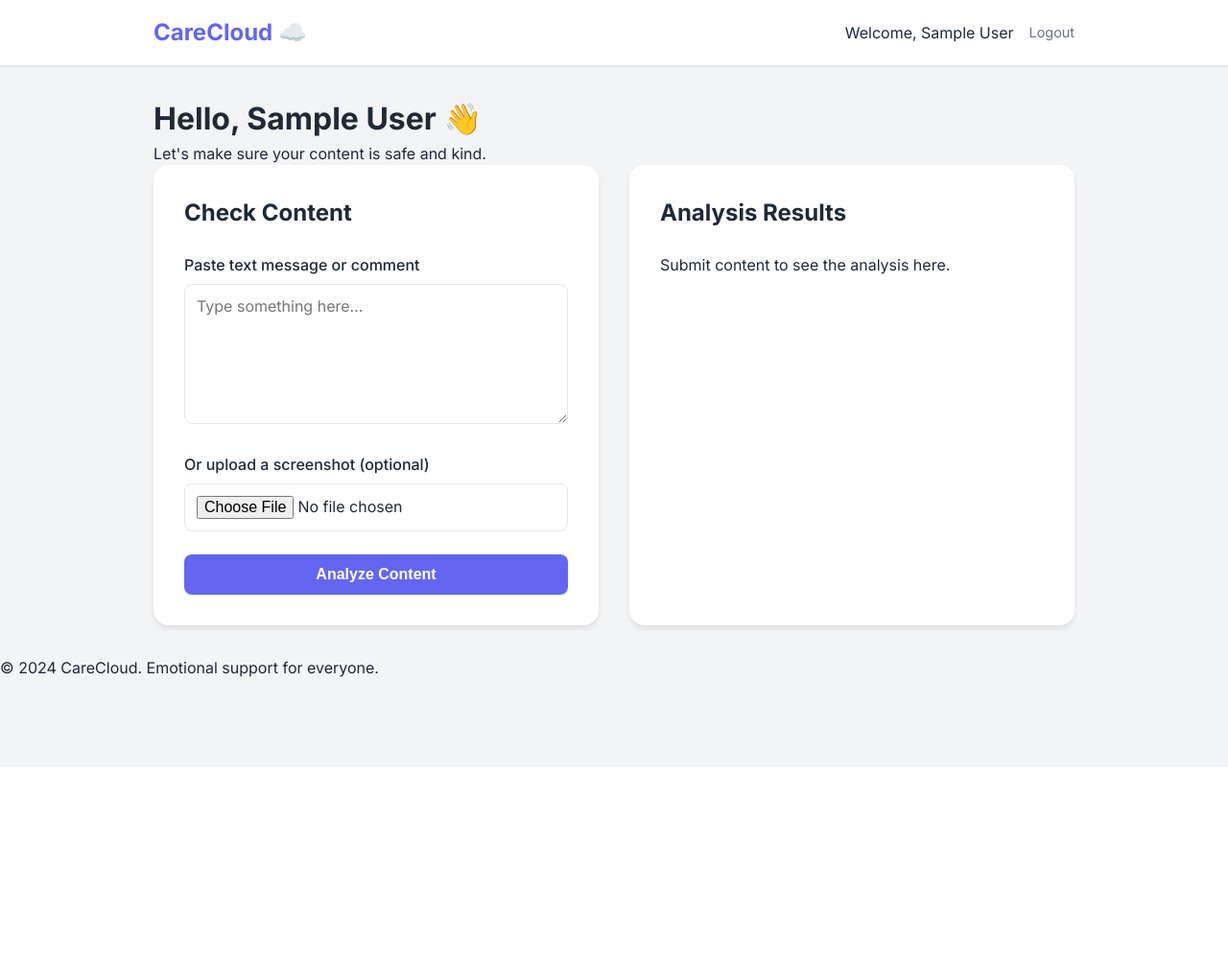
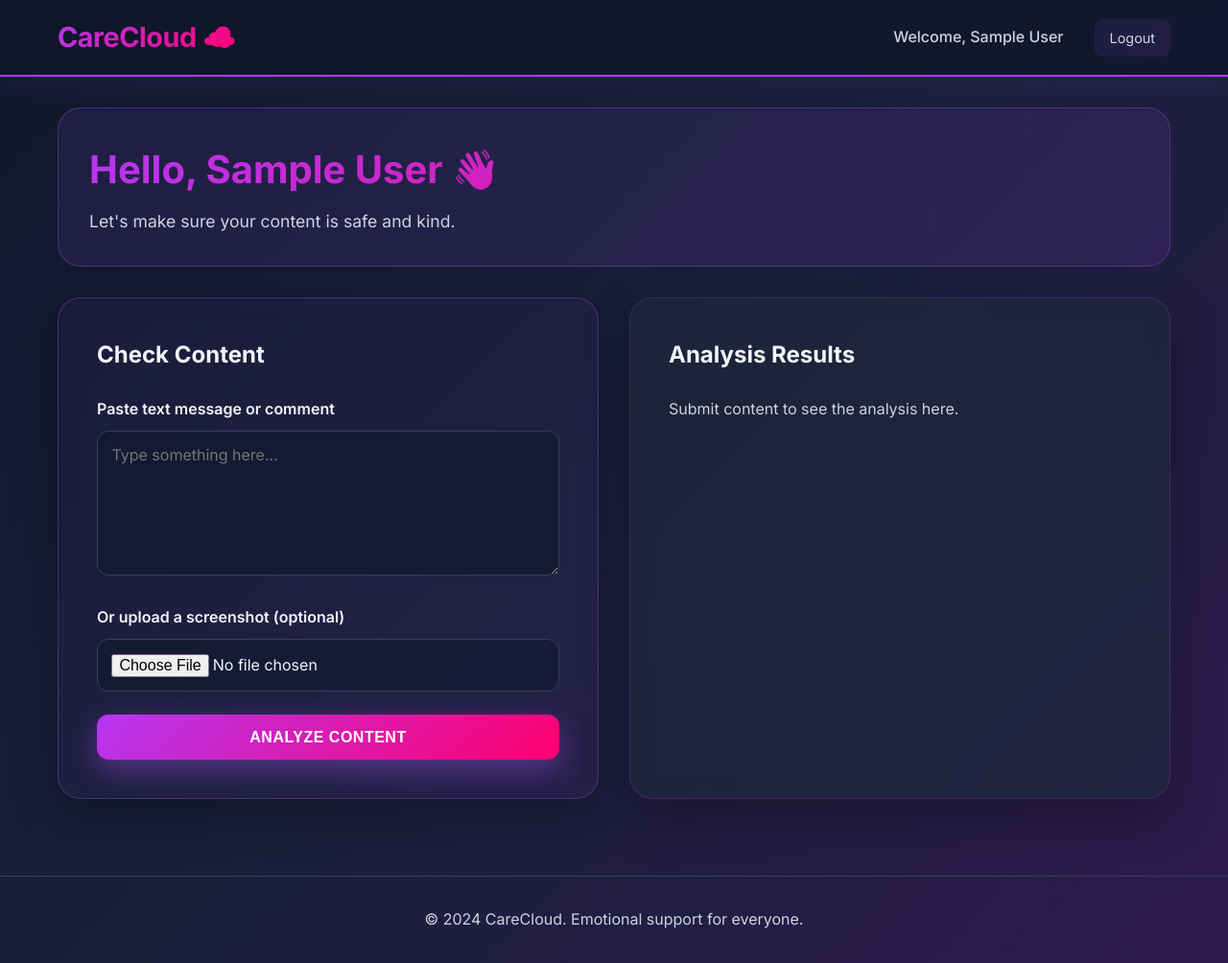
Before and after one commit to Hemanth-2OOT/Care-cloud, a Flask app: page /dashboard in a window 1280 px wide. Shown: the whole page at 96% size. Before the commit the page ends 706 px from the top, so only its background shows below. Run offline with Flask 3, Linux system fonts and the light colour scheme; the visitor is signed in with stand-in values (Sample User, id 1).

Commit message:
Update app with neon colors and Gemini AI integration
Integrate Gemini AI via Replit's AI Integrations, redesign the UI with a neon purple and pink theme, and update Flask app logic to utilize the new AI SDK.

Replit-Commit-Author: Agent
Replit-Commit-Session-Id: 3e9d584a-67fc-4d12-8c08-832f29ba919c
Replit-Commit-Checkpoint-Type: full_checkpoint
Replit-Commit-Event-Id: baeb9ce2-d8c3-4c0b-a349-f5b410cc1104
Replit-Commit-Screenshot-Url: https://storage.googleapis.com/screenshot-production-us-central1/9b49e92c-1c37-4287-ba40-e41d6499bf70/3e9d584a-67fc-4d12-8c08-832f29ba919c/Mdd8UQs
Replit-Helium-Checkpoint-Created: true

```diff
--- a/carecloud/app.py
+++ b/carecloud/app.py
@@ -9,18 +9,23 @@ from flask_login import LoginManager, UserMixin, login_user, login_required, log
 from werkzeug.security import generate_password_hash, check_password_hash
 import PIL.Image
 from dotenv import load_dotenv
-import google.generativeai as genai
 import pytesseract
 
 # Load environment variables
 load_dotenv()
 
-# Configure Gemini AI
-GENAI_API_KEY = os.getenv('GEMINI_API_KEY')
-if GENAI_API_KEY:
-    genai.configure(api_key=GENAI_API_KEY)
-else:
-    print("Warning: GEMINI_API_KEY not found in environment variables.")
+# Configure Gemini AI using Replit integration (no API key needed)
+from google import genai
+from google.genai import types
+
+# This uses Replit's AI Integrations service automatically
+client = genai.Client(
+    api_key=os.environ.get("AI_INTEGRATIONS_GEMINI_API_KEY", ""),
+    http_options={
+        'api_version': '',
+        'base_url': os.environ.get("AI_INTEGRATIONS_GEMINI_BASE_URL", "")
+    }
+)
 
 app = Flask(__name__)
 app.config['SECRET_KEY'] = os.getenv('SECRET_KEY', 'carecloud-secret-key-change-this-in-prod')
@@ -161,16 +166,6 @@ def analyze():
     if not text_content and not image_file:
         return jsonify({'error': 'No text content or image provided'}), 400
 
-    if not GENAI_API_KEY:
-        # Mock response for testing/demo without API key
-        return jsonify({
-            "toxicity_score": 0,
-            "severity_level": "Low",
-            "explanation": "Gemini API Key not configured. Using safe default.",
-            "victim_support_message": "Please configure the API key to get real analysis.",
-            "parent_alert_required": False
-        })
-
     try:
         # OCR step (if an image was uploaded)
         ocr_text = ''
@@ -186,31 +181,31 @@ def analyze():
                 print(f"Failed to process image for OCR: {e}")
                 ocr_text = ''
 
-        # Build the prompt for Gemini
-        model_name = 'gemini-1.5-flash'
-        model = genai.GenerativeModel(model_name)
-
         prompt_text = """
         Analyze the following content (text and/or OCR-extracted text from an image) for cyberbullying, toxicity, harassment, hate speech, and threats.
         Provide a JSON object with the fields:
           - toxicity_score: integer (0-100)
           - severity_level: string ("Low", "Medium", "High", "Critical")
           - explanation: string (brief explanation of why it was flagged or not)
-          - victim_support_message: string (empathetic message for the user)
+          - victim_support_message: string (empathetic, supportive message for the user)
           - parent_alert_required: boolean (true if toxicity_score > 70)
 
         Return only the raw JSON (no markdown code fences).
         """
 
-        content_parts = [prompt_text]
+        # Build content for Gemini
+        content = [prompt_text]
         if text_content:
-            content_parts.append(f"Text Input: {text_content}")
+            content.append(f"Text Input: {text_content}")
         if ocr_text:
-            content_parts.append(f"OCR Extracted Text: {ocr_text}")
+            content.append(f"OCR Extracted Text: {ocr_text}")
 
-        # Call the model
-        response = model.generate_content(content_parts)
-        response_text = getattr(response, 'text', str(response)).strip()
+        # Call Gemini AI via Replit integration
+        response = client.models.generate_content(
+            model="gemini-2.5-flash",
+            contents=' '.join(content)
+        )
+        response_text = response.text.strip() if response.text else ""
 
         # Try to extract JSON substring in case the model added commentary
         first = response_text.find('{')
@@ -235,7 +230,7 @@ def analyze():
         print(f"Failed to parse model output as JSON: {je}")
         return jsonify({'error': 'Failed to parse model output'}), 500
     except Exception as e:
-        print(f"Error calling Gemini or processing request: {e}")
+        print(f"Error calling AI or processing request: {e}")
         return jsonify({'error': 'Failed to analyze content'}), 500
 
 if __name__ == '__main__':
--- a/carecloud/static/style.css
+++ b/carecloud/static/style.css
@@ -1,12 +1,16 @@
 :root {
-    --primary-color: #6366f1;
-    --primary-hover: #4f46e5;
-    --background-color: #f3f4f6;
-    --card-background: #ffffff;
-    --text-primary: #1f2937;
-    --text-secondary: #6b7280;
-    --border-color: #e5e7eb;
-    --danger-color: #ef4444;
+    --primary-color: #a855f7;
+    --primary-hover: #9333ea;
+    --secondary-color: #ec4899;
+    --accent-color: #06b6d4;
+    --neon-pink: #ff006e;
+    --neon-purple: #b537f2;
+    --background-color: #0f172a;
+    --card-background: #1e293b;
+    --text-primary: #f1f5f9;
+    --text-secondary: #cbd5e1;
+    --border-color: #334155;
+    --danger-color: #ff006e;
     --success-color: #10b981;
     --warning-color: #f59e0b;
 }
@@ -18,23 +22,26 @@
 }
 
 body {
-    font-family: 'Inter', sans-serif;
-    background-color: var(--background-color);
+    font-family: 'Inter', -apple-system, BlinkMacSystemFont, sans-serif;
+    background: linear-gradient(135deg, #0f172a 0%, #1a1f3a 50%, #2d1b4e 100%);
     color: var(--text-primary);
-    line-height: 1.5;
+    line-height: 1.6;
+    min-height: 100vh;
 }
 
 .container {
-    max-width: 1000px;
+    max-width: 1200px;
     margin: 0 auto;
     padding: 0 20px;
 }
 
 /* Navbar */
 .navbar {
-    background-color: var(--card-background);
-    box-shadow: 0 1px 3px rgba(0,0,0,0.1);
+    background: rgba(15, 23, 42, 0.8);
+    backdrop-filter: blur(10px);
+    border-bottom: 2px solid var(--neon-purple);
     padding: 1rem 0;
+    box-shadow: 0 8px 32px rgba(168, 85, 247, 0.1);
 }
 
 .navbar .container {
@@ -44,26 +51,40 @@ body {
 }
 
 .logo {
-    font-size: 1.5rem;
-    font-weight: 700;
-    color: var(--primary-color);
+    font-size: 1.8rem;
+    font-weight: 800;
+    background: linear-gradient(135deg, var(--neon-purple), var(--neon-pink));
+    -webkit-background-clip: text;
+    -webkit-text-fill-color: transparent;
+    background-clip: text;
     text-decoration: none;
+    letter-spacing: -0.5px;
 }
 
 .nav-links {
     display: flex;
     align-items: center;
-    gap: 1rem;
+    gap: 2rem;
+}
+
+.nav-links span {
+    color: var(--text-secondary);
+    font-weight: 500;
 }
 
 .btn-logout {
     color: var(--text-secondary);
     text-decoration: none;
     font-size: 0.9rem;
+    padding: 0.5rem 1rem;
+    border-radius: 0.5rem;
+    transition: all 0.3s;
+    background: rgba(168, 85, 247, 0.1);
 }
 
 .btn-logout:hover {
-    color: var(--text-primary);
+    background: rgba(168, 85, 247, 0.2);
+    color: var(--neon-purple);
 }
 
 /* Auth */
@@ -75,23 +96,30 @@ body {
 }
 
 .auth-card {
-    background: var(--card-background);
-    padding: 2.5rem;
-    border-radius: 1rem;
-    box-shadow: 0 4px 6px -1px rgba(0, 0, 0, 0.1);
+    background: rgba(30, 41, 59, 0.8);
+    backdrop-filter: blur(10px);
+    padding: 3rem;
+    border-radius: 1.5rem;
+    border: 2px solid rgba(168, 85, 247, 0.3);
+    box-shadow: 0 20px 50px rgba(168, 85, 247, 0.2), inset 0 1px 0 rgba(255, 255, 255, 0.1);
     width: 100%;
-    max-width: 400px;
+    max-width: 420px;
 }
 
 .auth-card h1 {
     margin-bottom: 0.5rem;
     text-align: center;
+    background: linear-gradient(135deg, var(--neon-purple), var(--neon-pink));
+    -webkit-background-clip: text;
+    -webkit-text-fill-color: transparent;
+    background-clip: text;
+    font-size: 2rem;
 }
 
 .auth-subtitle {
     text-align: center;
     color: var(--text-secondary);
-    margin-bottom: 2rem;
+    margin-bottom: 2.5rem;
 }
 
 .form-group {
@@ -100,68 +128,101 @@ body {
 
 .form-group label {
     display: block;
-    margin-bottom: 0.5rem;
-    font-weight: 500;
+    margin-bottom: 0.6rem;
+    font-weight: 600;
     color: var(--text-primary);
 }
 
 .form-group input, .form-group textarea {
     width: 100%;
-    padding: 0.75rem;
-    border: 1px solid var(--border-color);
-    border-radius: 0.5rem;
+    padding: 0.9rem;
+    border: 1.5px solid var(--border-color);
+    border-radius: 0.75rem;
     font-family: inherit;
     font-size: 1rem;
+    background: rgba(15, 23, 42, 0.5);
+    color: var(--text-primary);
+    transition: all 0.3s;
 }
 
 .form-group input:focus, .form-group textarea:focus {
     outline: none;
-    border-color: var(--primary-color);
-    ring: 2px solid var(--primary-color);
+    border-color: var(--neon-purple);
+    background: rgba(15, 23, 42, 0.8);
+    box-shadow: 0 0 20px rgba(168, 85, 247, 0.4);
 }
 
 .form-group small {
     display: block;
-    margin-top: 0.25rem;
+    margin-top: 0.35rem;
     color: var(--text-secondary);
     font-size: 0.8rem;
 }
 
 .btn-primary {
     width: 100%;
-    background-color: var(--primary-color);
+    background: linear-gradient(135deg, var(--neon-purple), var(--neon-pink));
     color: white;
     border: none;
-    padding: 0.75rem;
-    border-radius: 0.5rem;
-    font-weight: 600;
+    padding: 0.9rem;
+    border-radius: 0.75rem;
+    font-weight: 700;
     cursor: pointer;
-    transition: background-color 0.2s;
+    transition: all 0.3s;
     font-size: 1rem;
+    text-transform: uppercase;
+    letter-spacing: 0.5px;
+    box-shadow: 0 10px 30px rgba(168, 85, 247, 0.4);
 }
 
 .btn-primary:hover {
-    background-color: var(--primary-hover);
+    transform: translateY(-2px);
+    box-shadow: 0 15px 40px rgba(168, 85, 247, 0.6);
 }
 
 .btn-primary:disabled {
-    opacity: 0.7;
+    opacity: 0.5;
     cursor: not-allowed;
 }
 
 .auth-footer {
-    margin-top: 1.5rem;
+    margin-top: 2rem;
     text-align: center;
     font-size: 0.9rem;
 }
 
 .auth-footer a {
-    color: var(--primary-color);
+    background: linear-gradient(135deg, var(--neon-purple), var(--neon-pink));
+    -webkit-background-clip: text;
+    -webkit-text-fill-color: transparent;
+    background-clip: text;
     text-decoration: none;
-    font-weight: 500;
+    font-weight: 600;
 }
 
 /* Dashboard */
+.dashboard-header {
+    margin-bottom: 2rem;
+    padding: 2rem;
+    background: rgba(168, 85, 247, 0.1);
+    border-radius: 1.5rem;
+    border: 1px solid rgba(168, 85, 247, 0.3);
+}
+
+.dashboard-header h1 {
+    font-size: 2.5rem;
+    margin-bottom: 0.5rem;
+    background: linear-gradient(135deg, var(--neon-purple), var(--neon-pink));
+    -webkit-background-clip: text;
+    -webkit-text-fill-color: transparent;
+    background-clip: text;
+}
+
+.dashboard-header p {
+    color: var(--text-secondary);
+    font-size: 1.1rem;
+}
+
 .main-content {
     padding-top: 2rem;
     padding-bottom: 2rem;
@@ -180,15 +241,29 @@ body {
 }
 
 .card {
-    background: var(--card-background);
-    padding: 2rem;
-    border-radius: 1rem;
-    box-shadow: 0 4px 6px -1px rgba(0, 0, 0, 0.1);
+    background: rgba(30, 41, 59, 0.6);
+    backdrop-filter: blur(10px);
+    padding: 2.5rem;
+    border-radius: 1.5rem;
+    border: 1px solid rgba(168, 85, 247, 0.2);
+    box-shadow: 0 20px 50px rgba(0, 0, 0, 0.3);
+    transition: all 0.3s;
+}
+
+.card:hover {
+    border-color: rgba(168, 85, 247, 0.4);
+    box-shadow: 0 20px 50px rgba(168, 85, 247, 0.2);
 }
 
 .card h2 {
     margin-bottom: 1.5rem;
     color: var(--text-primary);
+    font-size: 1.5rem;
+}
+
+.input-section {
+    background: rgba(168, 85, 247, 0.05);
+    border-color: rgba(168, 85, 247, 0.3);
 }
 
 .results-section {
@@ -205,87 +280,185 @@ body {
 }
 
 .score-circle {
-    width: 120px;
-    height: 120px;
+    width: 140px;
+    height: 140px;
     border-radius: 50%;
-    background: #f0fdf4; /* default safe */
+    background: linear-gradient(135deg, rgba(168, 85, 247, 0.2), rgba(236, 72, 153, 0.2));
     display: flex;
     flex-direction: column;
     align-items: center;
     justify-content: center;
     margin: 0 auto;
-    border: 8px solid #bbf7d0;
+    border: 3px solid var(--neon-purple);
+    box-shadow: 0 0 30px rgba(168, 85, 247, 0.5);
 }
 
 .score-value {
-    font-size: 2rem;
-    font-weight: 700;
-    color: #166534;
+    font-size: 2.5rem;
+    font-weight: 800;
+    color: var(--neon-purple);
 }
 
 .score-label {
-    font-size: 0.8rem;
+    font-size: 0.85rem;
     text-transform: uppercase;
-    letter-spacing: 0.05em;
-    color: #166534;
+    letter-spacing: 0.1em;
+    color: var(--neon-pink);
+    font-weight: 700;
 }
 
 /* Severity Colors */
-.severity-low .score-circle { background: #f0fdf4; border-color: #bbf7d0; }
-.severity-low .score-value, .severity-low .score-label { color: #166534; }
+.severity-low .score-circle {
+    background: linear-gradient(135deg, rgba(16, 185, 129, 0.2), rgba(6, 182, 212, 0.2));
+    border-color: #10b981;
+}
 
-.severity-medium .score-circle { background: #fffbeb; border-color: #fde68a; }
-.severity-medium .score-value, .severity-medium .score-label { color: #92400e; }
+.severity-low .score-value {
+    color: #10b981;
+}
 
-.severity-high .score-circle { background: #fef2f2; border-color: #fecaca; }
-.severity-high .score-value, .severity-high .score-label { color: #991b1b; }
+.severity-low .score-label {
+    color: #06b6d4;
+}
 
-.severity-critical .score-circle { background: #450a0a; border-color: #7f1d1d; }
-.severity-critical .score-value, .severity-critical .score-label { color: #fecaca; }
+.severity-medium .score-circle {
+    background: linear-gradient(135deg, rgba(245, 158, 11, 0.2), rgba(168, 85, 247, 0.2));
+    border-color: #f59e0b;
+}
 
+.severity-medium .score-value {
+    color: #f59e0b;
+}
+
+.severity-medium .score-label {
+    color: var(--neon-purple);
+}
+
+.severity-high .score-circle {
+    background: linear-gradient(135deg, rgba(236, 72, 153, 0.2), rgba(255, 0, 110, 0.2));
+    border-color: var(--neon-pink);
+}
+
+.severity-high .score-value {
+    color: var(--neon-pink);
+}
+
+.severity-high .score-label {
+    color: #ff006e;
+}
+
+.severity-critical .score-circle {
+    background: linear-gradient(135deg, rgba(255, 0, 110, 0.3), rgba(236, 72, 153, 0.3));
+    border-color: #ff006e;
+    box-shadow: 0 0 30px rgba(255, 0, 110, 0.6);
+}
+
+.severity-critical .score-value {
+    color: #ff006e;
+}
+
+.severity-critical .score-label {
+    color: var(--neon-pink);
+}
 
 .result-card {
-    background: #f9fafb;
-    border-radius: 0.5rem;
+    background: rgba(30, 41, 59, 0.5);
+    border-radius: 1rem;
     padding: 1.5rem;
-    margin-bottom: 1rem;
+    margin-bottom: 1.5rem;
+    border: 1px solid var(--border-color);
 }
 
 .result-card h3 {
-    font-size: 1.1rem;
-    margin-bottom: 0.5rem;
+    font-size: 1.2rem;
+    margin-bottom: 0.75rem;
+    color: var(--text-primary);
 }
 
 .support-message {
-    background-color: #eff6ff;
-    border-left: 4px solid #3b82f6;
+    background: rgba(6, 182, 212, 0.1);
+    border-left: 4px solid var(--accent-color);
 }
 
 .explanation {
-    background-color: #fff7ed;
-    border-left: 4px solid #f97316;
+    background: rgba(168, 85, 247, 0.1);
+    border-left: 4px solid var(--neon-purple);
 }
 
 .loading-spinner {
     display: none;
     text-align: center;
-    padding: 2rem;
+    padding: 3rem;
 }
+
 .loading-spinner.active {
     display: block;
 }
 
+.loading-spinner p {
+    color: var(--text-secondary);
+    margin-top: 1rem;
+    font-weight: 500;
+}
+
 .spinner {
-    border: 4px solid rgba(0, 0, 0, 0.1);
-    width: 36px;
-    height: 36px;
+    border: 4px solid rgba(168, 85, 247, 0.2);
+    width: 45px;
+    height: 45px;
     border-radius: 50%;
-    border-left-color: var(--primary-color);
+    border-top-color: var(--neon-purple);
+    border-right-color: var(--neon-pink);
     animation: spin 1s linear infinite;
     display: inline-block;
+    box-shadow: 0 0 15px rgba(168, 85, 247, 0.5);
 }
 
 @keyframes spin {
     0% { transform: rotate(0deg); }
     100% { transform: rotate(360deg); }
 }
+
+.text-secondary {
+    color: var(--text-secondary);
+}
+
+/* Footer */
+footer {
+    text-align: center;
+    padding: 2rem;
+    color: var(--text-secondary);
+    border-top: 1px solid var(--border-color);
+    margin-top: 3rem;
+}
+
+/* Flash Messages */
+.flash-messages {
+    margin-bottom: 1.5rem;
+}
+
+.flash-message {
+    padding: 1rem;
+    border-radius: 0.75rem;
+    background: rgba(168, 85, 247, 0.2);
+    border: 1px solid rgba(168, 85, 247, 0.4);
+    color: var(--text-primary);
+}
+
+/* Responsive */
+@media (max-width: 768px) {
+    .auth-card {
+        padding: 2rem;
+    }
+
+    .dashboard-header {
+        padding: 1.5rem;
+    }
+
+    .dashboard-header h1 {
+        font-size: 1.8rem;
+    }
+
+    .card {
+        padding: 1.5rem;
+    }
+}
```
Also changed, not shown: replit.md (+28 -11 lines), 1 other file.
